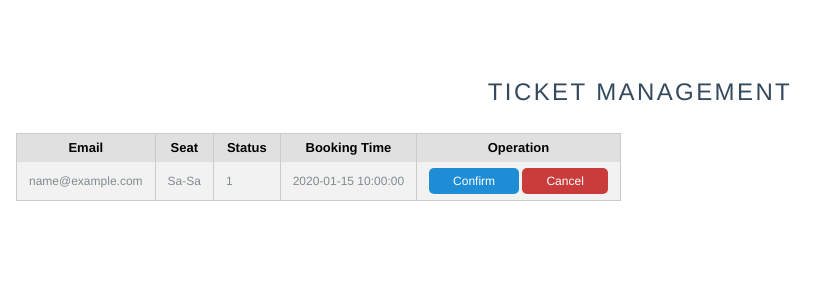
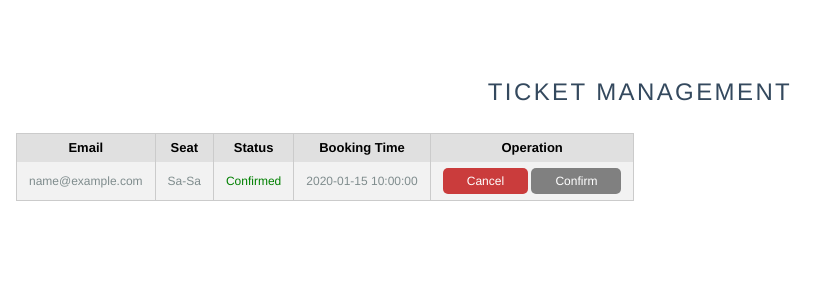
Before and after one commit to xpdavid/EusoffDP, a PHP site: page /admin.php in a window 1280 px wide. Shown: the top 300 px of the page, without its empty margins (0-837 px from the left). Run offline with PHP 8.4, Linux system fonts and the light colour scheme; tables that the repository leaves empty hold one stand-in row (values such as "Sample post").

Commit message:
admin view

```diff
--- a/admin.php
+++ b/admin.php
@@ -13,6 +13,38 @@
   <link rel="stylesheet" href="static/css/jquery.seat-charts.css" />
 </head>
 <body>
+<script>
+	$(document).ready(function(){
+  		$('.confirm-button').click(function(e) {
+  			if (confirm("Are you sure you want confirm the booking?")) {
+  				var id = $(this).attr('id');
+	  			$('#con' + id).addClass('button-disabled');
+	  			$('#status' + id).text("Confirmed");
+	  			$('#status' + id).attr("style", "color : green");
+	  			e.preventDefault();
+	  			$.post('include/confirm_booking.php', {'id' : id}, function(data) {});
+  			} else {
+  				return false;
+  			}
+  		});
+
+		$('.cancel-button').click(function(e) {
+  			if (confirm("Are you sure you want cancel the booking?")) {
+  				var id = $(this).attr('id');
+	  			$('#con' + id).addClass('button-disabled');
+	  			$('#can' + id).addClass('button-disabled');
+	  			$('#status' + id).text("Cancelled");
+	  			$('#status' + id).attr("style", "color : red");
+	  			e.preventDefault();
+	  			$.post('include/cancel_booking.php', {'id' : id}, function(data) {});
+  			} else {
+  				return false;
+  			}
+  		});
+
+
+  	});
+</script>
 <div class="content ticket-management">
 	<h2 class="content-head is-center" style="margin-top: 5%; margin-bottom: 0%">Ticket Management</h2>
 
@@ -41,16 +73,29 @@ ADMIN_HEADER;
 				$status = $all_booking[$i]['status'];
 				$id = $all_booking[$i]['id'];
 				$booking_time = $all_booking[$i]['booking_time'];
+				$cancel_class = "";
+				$confirm_class = "";
+				$status_content = "";
+				if ($status == BOOKING_STATUS_PENDING) {
+					$status_content = "<span id=status$id style='color:yellow'>Pending</span>";
+				} else if ($status = BOOKING_STATUS_SUCCEED) {
+					$status_content = "<span id=status$id style='color:green'>Confirmed</span>";
+					$confirm_class = "button-disabled";
+				} else if ($status = BOOKING_STATUS_CANCELLED) {
+					$status_content = "<span id=status$id style='color:red'>Cancelled</span>";
+					$cancel_class = "button-disabled";
+					$cancel_class = "button-disabled";
+				}
 				if ($i % 2 === 0) {
 					$table_body .=
 					"<tr class='pure-table-odd' style='font-size: 12px'>
 						<td>$email</td>
 						<td>$seat</td>
-						<td>$status</td>
+						<td>$status_content</td>
 						<td>$booking_time</td>
 						<td>
-						    <a class='pure-button' id=con$id href=''>Confirm</a>
-							<a class='pure-button button-error' id=can$id href=''>Cancel</a>
+							<span class='cancel-button' id=$id><a class='pure-button button-error $cancel_class' id=can$id href=''>Cancel</a></span>
+							<span class='confirm-button' id=$id><a class='pure-button $confirm_class' id=con$id href=''>Confirm</a></span>
 						</td>
 					</tr>";
 				} else {
@@ -58,11 +103,11 @@ ADMIN_HEADER;
 					"<tr style='font-size: 12px'>
 						<td>$email</td>
 						<td>$seat</td>
-						<td>$status</td>
-						<td>1</td>
+						<td>$status_content</td>
+						<td>$booking_time</td>
 						<td>
-						    <a class='pure-button' id=con$id href=''>Confirm</a>
-							<a class='pure-button button-error' id=can$id href=''>Cancel</a>
+							<span class='cancel-button' id=$id><a class='pure-button button-error $cancel_class' id=can$id href=''>Cancel</a></span>
+							<span class='confirm-button' id=$id><a class='pure-button $confirm_class' id=con$id href=''>Confirm</a></span>
 						</td>
 					</tr>";
 				}
--- /dev/null
+++ b/include/cancel_booking.php
@@ -0,0 +1,6 @@
+<?php
+	require_once("db.php");
+
+	$result = cancel_booking($_REQUEST['id']);
+	echo $result;
+?>
--- /dev/null
+++ b/include/confirm_booking.php
@@ -0,0 +1,6 @@
+<?php
+	require_once("db.php");
+
+	$result = confirm_booking($_REQUEST['id']);
+	echo $result;
+?>
--- a/include/db.php
+++ b/include/db.php
@@ -30,12 +30,15 @@
 		$con = establish();
 		mysql_select_db(DB_NAME, $con);
 
-		$query = "UPDATE " . BOOKING_TABLE . " SET status = " . BOOKING_STATUS_SUCCEED . ") WHERE book_id = $book_id";
+		$query = "UPDATE " . BOOKING_TABLE . " SET status = " . BOOKING_STATUS_SUCCEED . " WHERE book_id = $book_id";
+echo $query;
 		$result = mysql_query($query);
 
 		$seat_id = get_seat_id_by_book_id($book_id);
-		$query = "UPDATE " . SEAT_TABLE . " SET status = " . SEAT_STATUS_OCCUPIED . ") WHERE seat_id = $seat_id";
+		$query = "UPDATE " . SEAT_TABLE . " SET status = " . SEAT_STATUS_OCCUPIED . " WHERE seat_id = $seat_id";
 		$result = mysql_query($query);
+
+		return true;
 
 		// mysql_close($con);
 	}
@@ -44,11 +47,11 @@
 		$con = establish();
 		mysql_select_db(DB_NAME, $con);
 
-		$query = "UPDATE " . BOOKING_TABLE . " SET status = " . BOOKING_STATUS_CANCELLED . ") WHERE book_id = $book_id";
+		$query = "UPDATE " . BOOKING_TABLE . " SET status = " . BOOKING_STATUS_CANCELLED . " WHERE book_id = $book_id";
 		$result = mysql_query($query);
 
 		$seat_id = get_seat_id_by_book_id($book_id);
-		$query = "UPDATE " . SEAT_TABLE . " SET status = " . SEAT_STATUS_AVAILABLE . ") WHERE seat_id = $seat_id";
+		$query = "UPDATE " . SEAT_TABLE . " SET status = " . SEAT_STATUS_AVAILABLE . " WHERE seat_id = $seat_id";
 		$result = mysql_query($query);
 
 		// mysql_close($con);
--- a/static/css/layouts/marketing.css
+++ b/static/css/layouts/marketing.css
@@ -589,3 +589,8 @@ li.stars>*{
     max-width:140px;
     background-position: 0 0;
 }
+
+.button-disabled {
+  background-color: grey;
+  cursor: not-allowed;
+}
```
